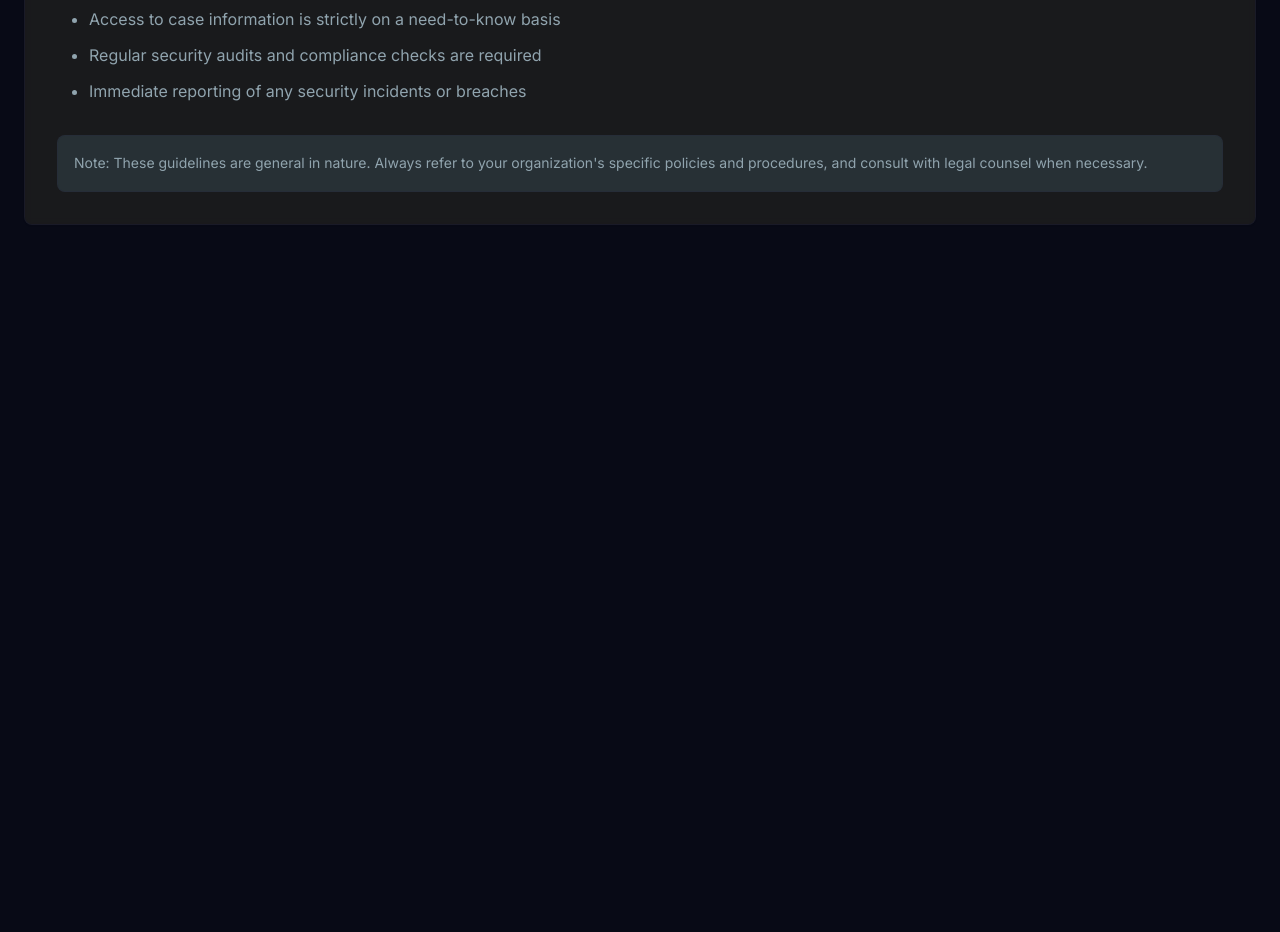
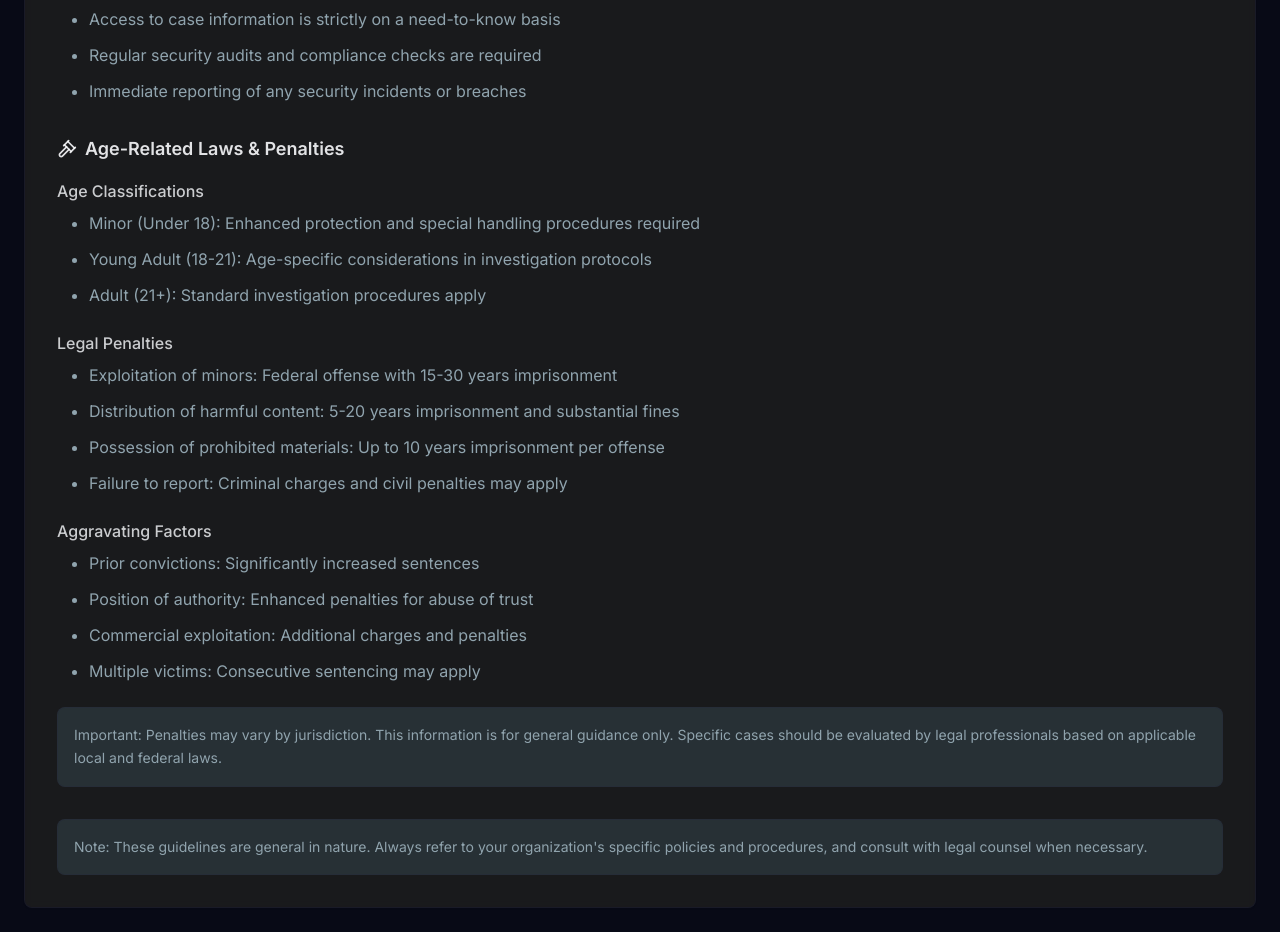
Before and after one commit to Adi-123455/intel-guardian, a React (Vite) app: page / in a window 1280 px wide. Shown: the part 980-1912 px from the top of the page. Before the commit the page ends 1229 px from the top, so only its background shows below. Built offline with nearby package versions, Linux system fonts and the light colour scheme.

Commit message:
Add age laws and punishment rules
Implement age-related laws and regulations along with corresponding punishment rules for specified crimes in the project.
[skip gpt_engineer]

```diff
--- a/src/pages/Index.tsx
+++ b/src/pages/Index.tsx
@@ -1,7 +1,7 @@
 import { DashboardCard } from "@/components/dashboard/DashboardCard";
 import { AlertBadge } from "@/components/dashboard/AlertBadge";
 import { QuickSearch } from "@/components/dashboard/QuickSearch";
-import { Shield, AlertTriangle, FileText, Activity, Scale, BookOpen } from "lucide-react";
+import { Shield, AlertTriangle, FileText, Activity, Scale, BookOpen, Gavel } from "lucide-react";
 import { Card } from "@/components/ui/card";
 
 const Index = () => {
@@ -103,6 +103,50 @@ const Index = () => {
               </ul>
             </div>
 
+            <div>
+              <h3 className="text-lg font-semibold mb-4 flex items-center gap-2 text-foreground/90">
+                <Gavel className="h-5 w-5" />
+                Age-Related Laws & Penalties
+              </h3>
+              <div className="space-y-6">
+                <div>
+                  <h4 className="text-md font-medium mb-2 text-foreground/80">Age Classifications</h4>
+                  <ul className="list-disc pl-8 space-y-3 text-muted-foreground">
+                    <li>Minor (Under 18): Enhanced protection and special handling procedures required</li>
+                    <li>Young Adult (18-21): Age-specific considerations in investigation protocols</li>
+                    <li>Adult (21+): Standard investigation procedures apply</li>
+                  </ul>
+                </div>
+
+                <div>
+                  <h4 className="text-md font-medium mb-2 text-foreground/80">Legal Penalties</h4>
+                  <ul className="list-disc pl-8 space-y-3 text-muted-foreground">
+                    <li>Exploitation of minors: Federal offense with 15-30 years imprisonment</li>
+                    <li>Distribution of harmful content: 5-20 years imprisonment and substantial fines</li>
+                    <li>Possession of prohibited materials: Up to 10 years imprisonment per offense</li>
+                    <li>Failure to report: Criminal charges and civil penalties may apply</li>
+                  </ul>
+                </div>
+
+                <div>
+                  <h4 className="text-md font-medium mb-2 text-foreground/80">Aggravating Factors</h4>
+                  <ul className="list-disc pl-8 space-y-3 text-muted-foreground">
+                    <li>Prior convictions: Significantly increased sentences</li>
+                    <li>Position of authority: Enhanced penalties for abuse of trust</li>
+                    <li>Commercial exploitation: Additional charges and penalties</li>
+                    <li>Multiple victims: Consecutive sentencing may apply</li>
+                  </ul>
+                </div>
+
+                <div className="mt-4 p-4 bg-muted/50 rounded-lg border border-primary/5">
+                  <p className="text-sm text-muted-foreground leading-relaxed">
+                    Important: Penalties may vary by jurisdiction. This information is for general guidance only.
+                    Specific cases should be evaluated by legal professionals based on applicable local and federal laws.
+                  </p>
+                </div>
+              </div>
+            </div>
+
             <div className="mt-6 p-4 bg-muted/50 rounded-lg border border-primary/5">
               <p className="text-sm text-muted-foreground leading-relaxed">
                 Note: These guidelines are general in nature. Always refer to your organization's specific policies and procedures,
```
